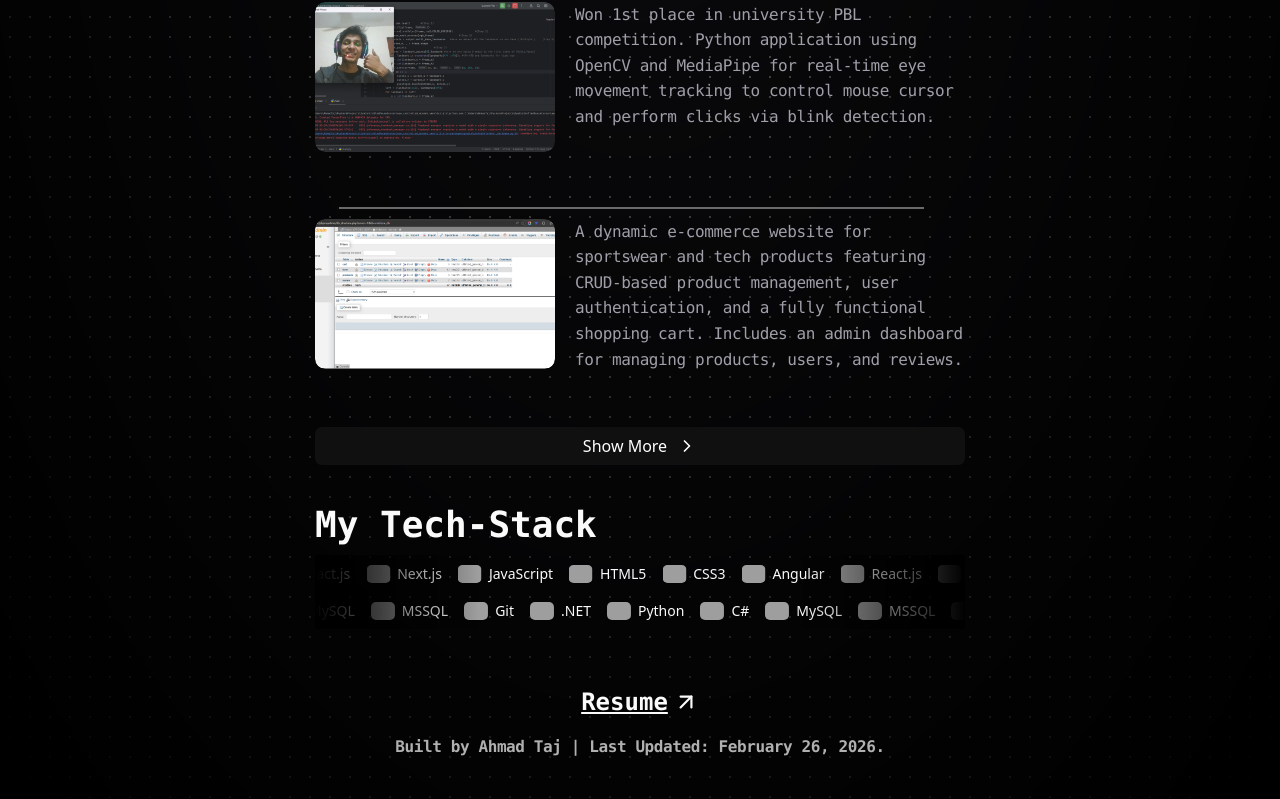
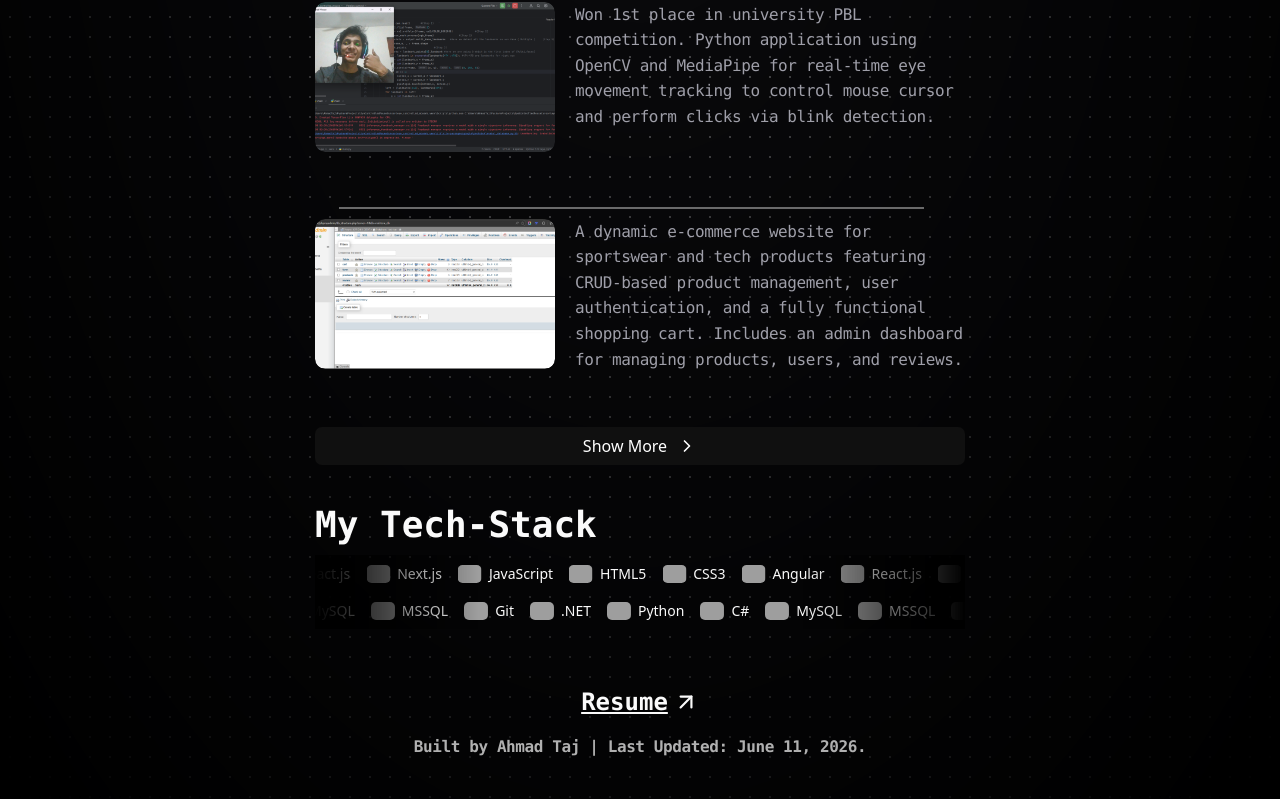
Before and after one commit to iAhmadTaj/IAhmadTaj.github.io, a Next.js app: page / in a window 1280 px wide. Shown: the part 1373-2172 px from the top of the page. Built offline with nearby package versions, Linux system fonts and the light colour scheme; grey boxes are pictures that could not be loaded; a web font is replaced by a local one.

Commit message:
updation.

```diff
--- a/app/page.tsx
+++ b/app/page.tsx
@@ -534,7 +534,7 @@ On the backend, PHP was used to implement CRUD operations for managing products
             </p>
           </Link>
           <p className="text-center opacity-[0.7] max-w-[580px] font-mono font-semibold text-base tracking-tight">
-            Built by Ahmad Taj | Last Updated: February 26, 2026.
+            Built by Ahmad Taj | Last Updated: June 11, 2026.
           </p>
         </div>
 
```
